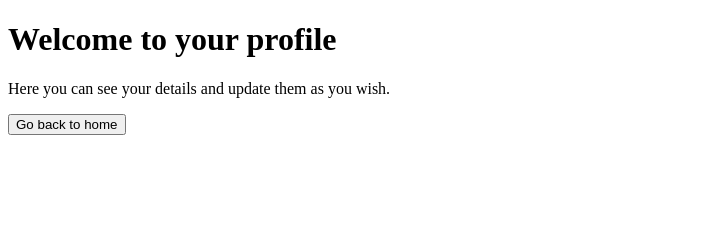
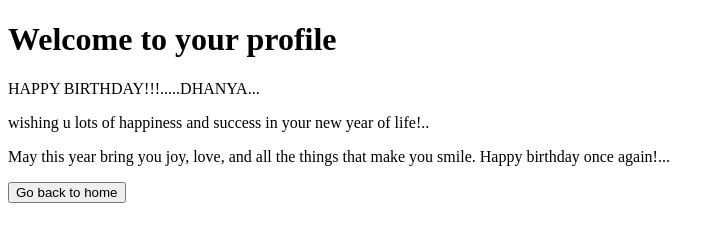
Before and after one commit to samarthgule-wq/Birthday-special-, a plain HTML site: page frontend/profile1.1.html in a window 1280 px wide. Shown: the whole page, without its empty margins (0-711 px from the left). Drawn offline with Linux system fonts and the light colour scheme.

Commit message:
added backend file

```diff
--- a/frontend/profile1.html
+++ b/frontend/profile1.1.html
@@ -8,7 +8,9 @@
 <body>
     <div class="profile">
         <h1>Welcome to your profile</h1>
-        <p>Here you can see your details and update them as you wish.</p>
+        <p>HAPPY BIRTHDAY!!!.....DHANYA...</p>
+        <P>wishing u lots of happiness and success in your new year of life!..</P>
+        <p>May this year bring you joy, love, and all the things that make you smile. Happy birthday once again!...</p>
         <a href="index.html"><button>Go back to home</button></a>
     </div>
 </body>
```
Also changed, not shown: backend/user.json (added, +8 -0 lines), frontend/profile1.2.html (added), frontend/profile1.3.html (added).
